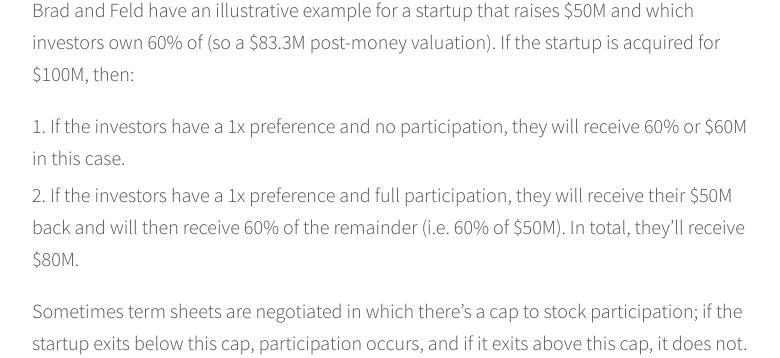
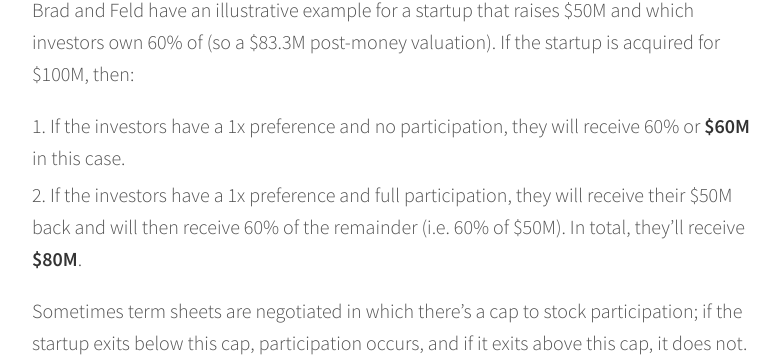
Before and after one commit to sl8r000/carried-interests, a Jekyll site: the page built from _posts/2016-04-24-preference-and-preferred.md, in a window 1280 px wide. Shown: the part 675-1033 px from the top of the page, without its empty margins (248-1028 px from the left). Built offline with Jekyll 4.4.1, drawn with Linux system fonts in a browser that asks for light colours.

```diff
--- a/_posts/2016-04-24-preference-and-preferred.md
+++ b/_posts/2016-04-24-preference-and-preferred.md
@@ -10,8 +10,8 @@ I've been reading Feld and Mendelson's excellent *Ventures Deals* book, and was
 
 Brad and Feld have an illustrative example for a startup that raises $50M and which investors own 60% of (so a $83.3M post-money valuation). If the startup is acquired for $100M, then:
 
-1. If the investors have a 1x preference and no participation, they will receive 60% or $60M in this case.
-2. If the investors have a 1x preference and full participation, they will receive their $50M back and will then receive 60% of the remainder (i.e. 60% of $50M). In total, they'll receive $80M.
+1. If the investors have a 1x preference and no participation, they will receive 60% or **$60M** in this case.
+2. If the investors have a 1x preference and full participation, they will receive their $50M back and will then receive 60% of the remainder (i.e. 60% of $50M). In total, they'll receive **$80M**.
 
 Sometimes term sheets are negotiated in which there's a cap to stock participation; if the startup exits below this cap, participation occurs, and if it exits above this cap, it does not.
 
```
